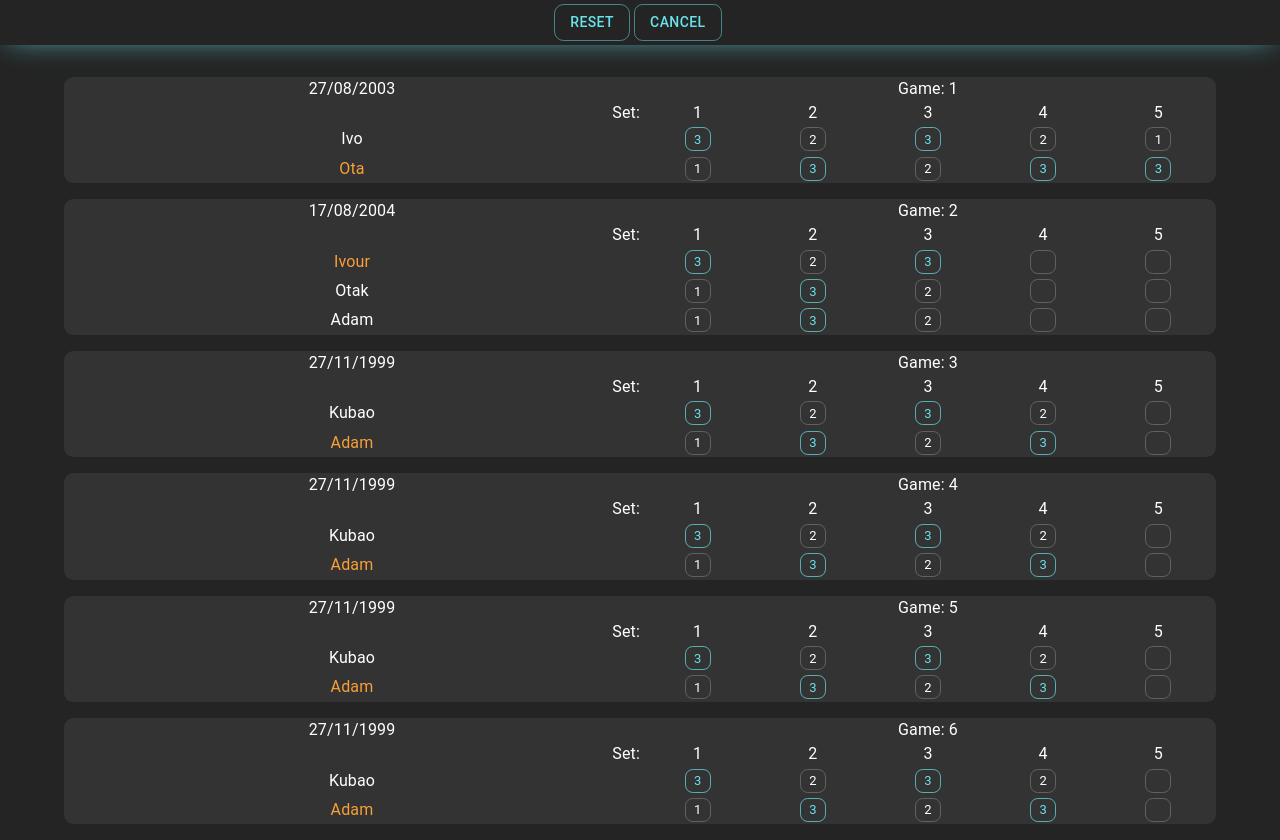
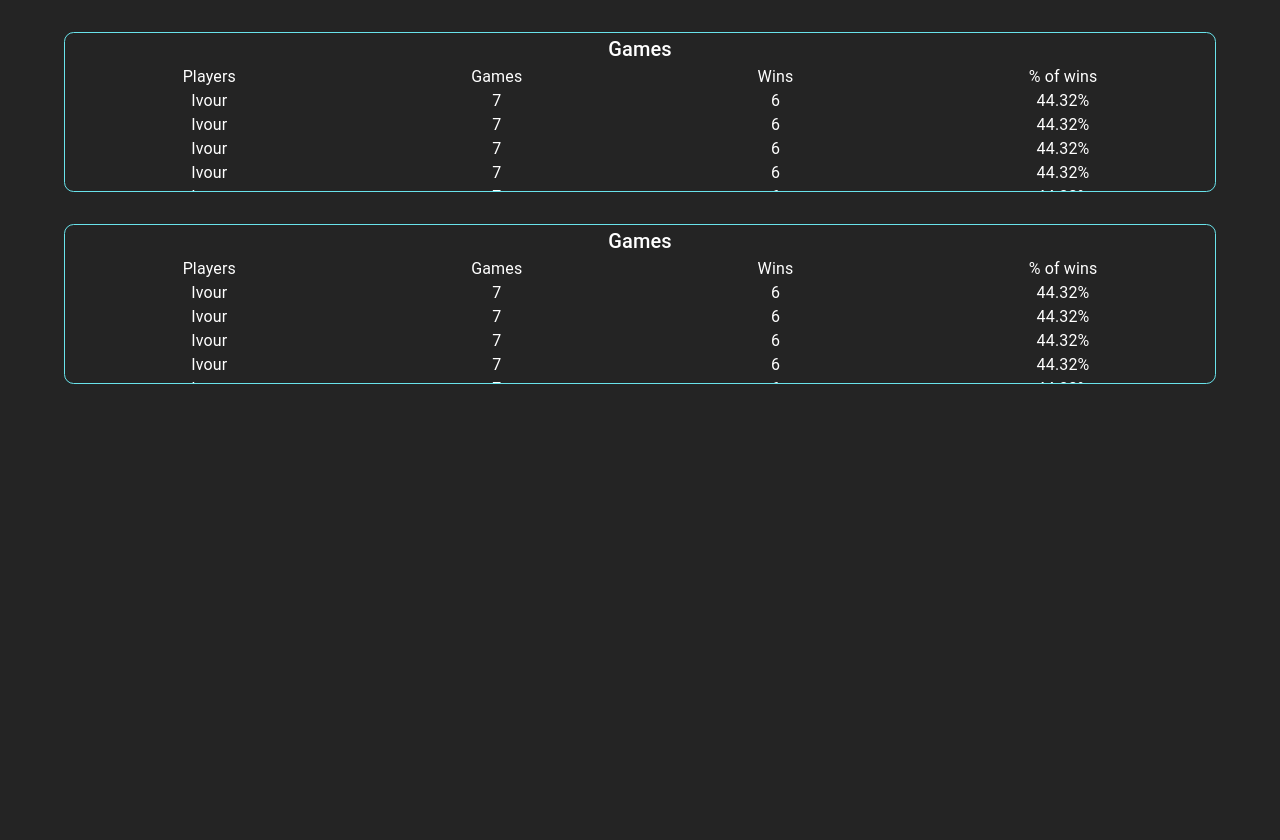
Before and after one commit to Ivour/Darts, a React (Create React App) app: page / in a window 1280 px wide. After the commit the page ends 800 px from the top, so only its background shows below. Built offline with nearby package versions, Linux system fonts and the light colour scheme.

Commit message:
stats basic table added, but as a grid

```diff
--- a/src/App.jsx
+++ b/src/App.jsx
@@ -3,11 +3,13 @@ import Game from "./components/Game";
 import Navbar from "./components/Navbar";
 import Startup from "./components/Startup.jsx";
 import PastGames from "./components/PastGames.jsx";
+import Stats from "./components/Stats";
 
 function App() {
   /* return <Startup />; */
   /*  return <Game />; */
-  return <PastGames />;
+  /* return <PastGames />; */
+  return <Stats />;
 }
 
 export default App;
--- a/src/components/Card.module.css
+++ b/src/components/Card.module.css
@@ -1,6 +1,7 @@
 .card {
   background-color: var(--section-bg-color);
   width: 90%;
+  max-width: 30rem;
   margin: 1em auto;
   border-radius: 0.6rem;
 }
--- a/src/components/PastGameItem.module.css
+++ b/src/components/PastGameItem.module.css
@@ -1,4 +1,5 @@
 .item {
+  max-width: 30rem;
   display: grid;
   grid-template-columns: 50% repeat(5, auto);
   grid-template-rows: repeat(4, auto);
--- /dev/null
+++ b/src/components/Stats.jsx
@@ -0,0 +1,14 @@
+import React from "react";
+import styles from "./Stats.module.css";
+import StatsTable from "./StatsTable";
+
+const Stats = () => {
+  return (
+    <>
+      <StatsTable />
+      <StatsTable />
+    </>
+  );
+};
+
+export default Stats;
--- /dev/null
+++ b/src/components/StatsPlayerData.jsx
@@ -0,0 +1,15 @@
+import React from "react";
+import { Typography } from "@mui/material";
+
+const StatsPlayerData = ({ player }) => {
+  return (
+    <>
+      <Typography>Ivour</Typography>
+      <Typography>7</Typography>
+      <Typography>6</Typography>
+      <Typography>44.32%</Typography>
+    </>
+  );
+};
+
+export default StatsPlayerData;
--- /dev/null
+++ b/src/components/StatsTable.jsx
@@ -0,0 +1,26 @@
+import React from "react";
+import styles from "./StatsTable.module.css";
+import { Typography } from "@mui/material";
+import Card from "./Card";
+import StatsPlayerData from "./StatsPlayerData";
+
+const StatsTable = () => {
+  return (
+    <section className={styles.table}>
+      <Typography variant="h6" className={styles["table__title"]}>
+        Games
+      </Typography>
+      <Typography>Players</Typography>
+      <Typography>Games</Typography>
+      <Typography>Wins</Typography>
+      <Typography>% of wins</Typography>
+      <StatsPlayerData />
+      <StatsPlayerData />
+      <StatsPlayerData />
+      <StatsPlayerData />
+      <StatsPlayerData />
+    </section>
+  );
+};
+
+export default StatsTable;
--- /dev/null
+++ b/src/components/StatsTable.module.css
@@ -0,0 +1,16 @@
+.table {
+  width: 90%;
+  max-height: 10rem;
+  overflow: scroll;
+  display: grid;
+  grid-template-rows: auto auto auto;
+  grid-template-columns: repeat(4, auto);
+  justify-items: center;
+  border: 1px solid var(--primary-color);
+  border-radius: 0.6em;
+  margin: 2em auto 1em auto;
+}
+
+.table__title {
+  grid-column: 1/-1;
+}
--- a/src/index.css
+++ b/src/index.css
@@ -1,5 +1,9 @@
 :root {
   --section-bg-color: rgb(51, 51, 51);
+  --primary-color: #69e3eb;
+}
+* {
+  box-sizing: border-box;
 }
 
 body {
```
Also changed, not shown: src/components/Stats.module.css (added).
